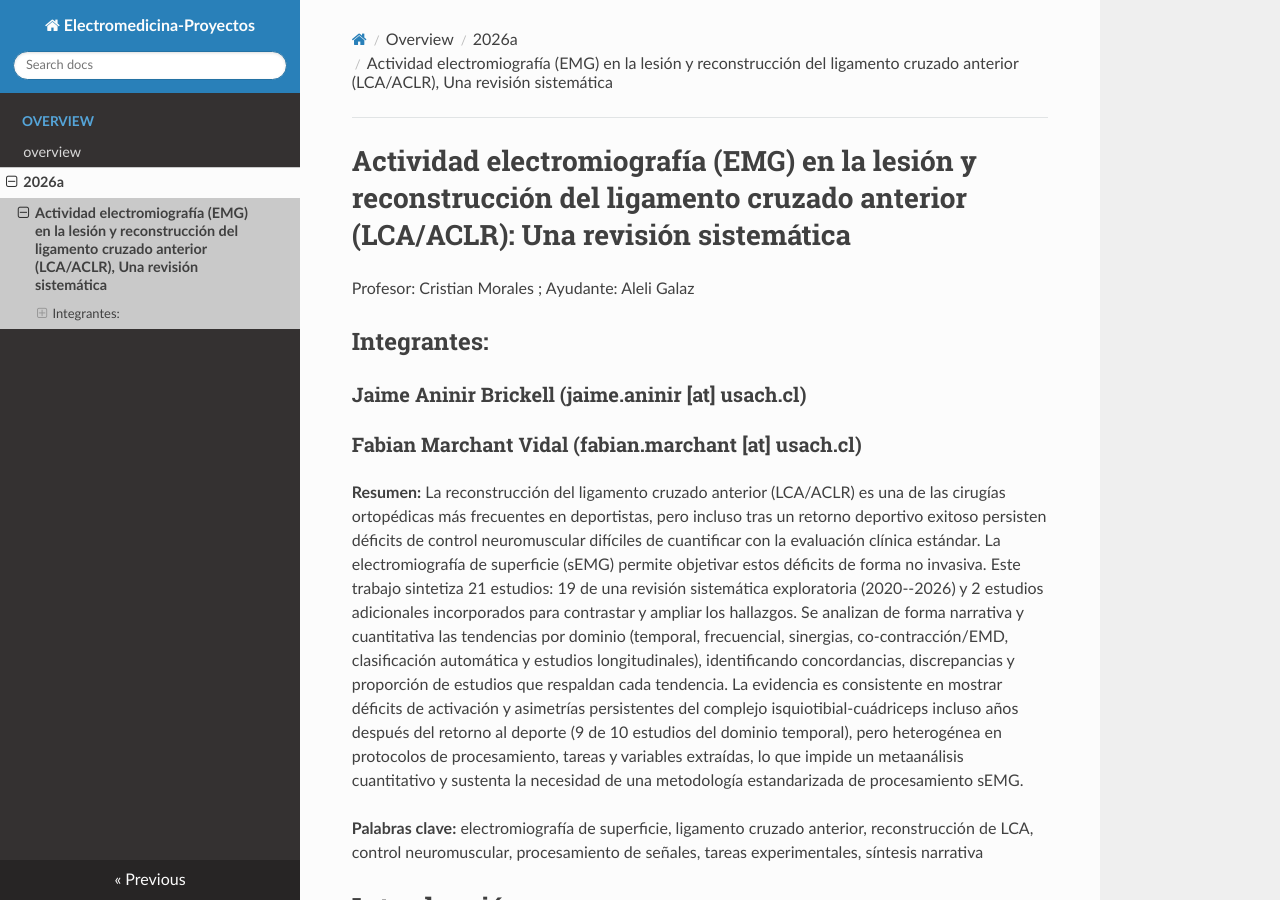
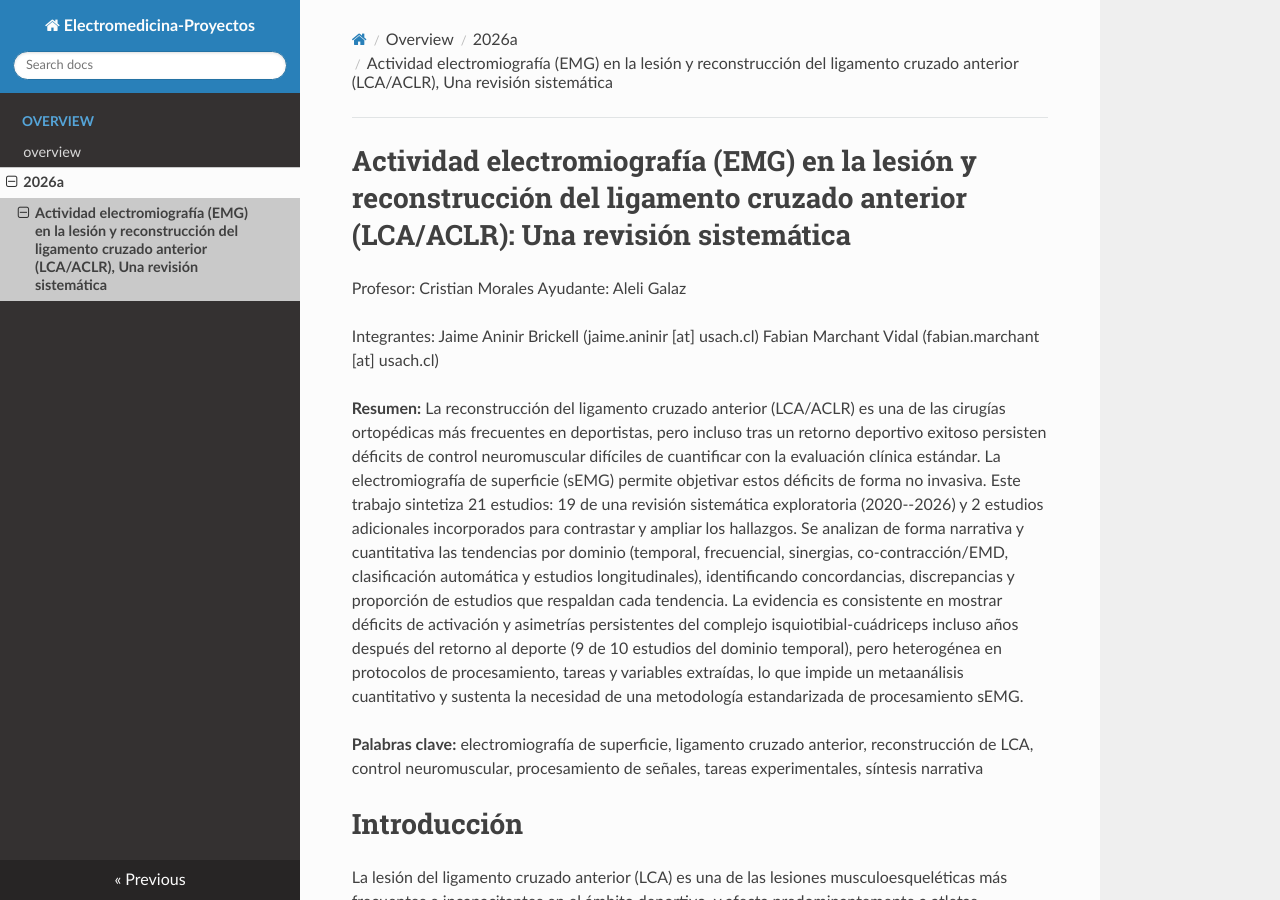
Before and after one commit to neuroeng-usach/Electromedicina-proyectos, an MkDocs documentation site: the page built from docs/2026_1/proy1/index.md, in a window 1280 px wide and 900 px high. Built offline with MkDocs 1.6.1, drawn with Linux system fonts in a browser that asks for light colours; nearby versions of some CDN libraries.

Commit message:
Update index.md

```diff
--- a/docs/2026_1/proy1/index.md
+++ b/docs/2026_1/proy1/index.md
@@ -1,10 +1,13 @@
 # Actividad electromiografía (EMG) en la lesión y reconstrucción del ligamento cruzado anterior (LCA/ACLR): Una revisión sistemática
 
-Profesor: Cristian Morales ; Ayudante: Aleli Galaz
+Profesor:
+  Cristian Morales
+Ayudante:
+  Aleli Galaz
 
-## Integrantes:
-### Jaime Aninir Brickell (jaime.aninir [at] usach.cl)
-### Fabian Marchant Vidal (fabian.marchant [at] usach.cl)
+Integrantes:
+  Jaime Aninir Brickell (jaime.aninir [at] usach.cl)
+  Fabian Marchant Vidal (fabian.marchant [at] usach.cl)
 
 **Resumen:** La reconstrucción del ligamento cruzado anterior (LCA/ACLR)
 es una de las cirugías ortopédicas más frecuentes en deportistas, pero
```
